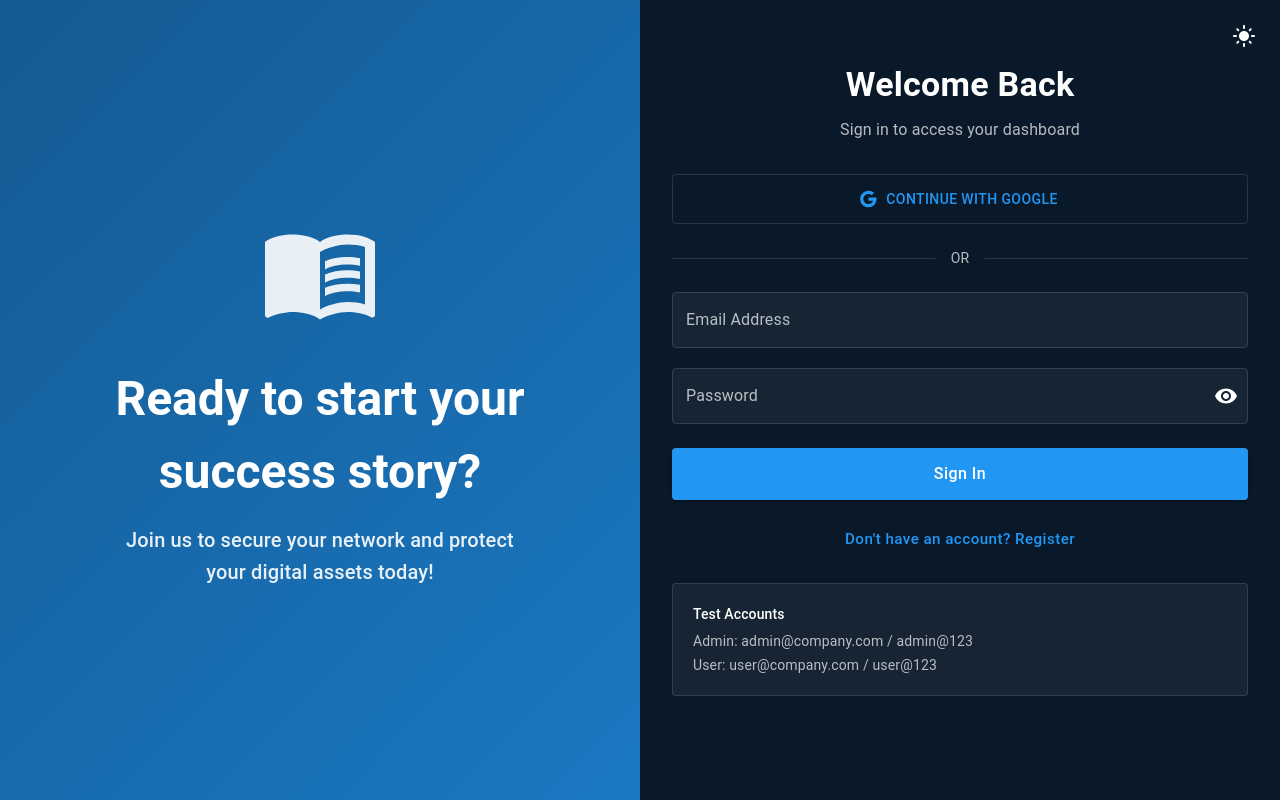
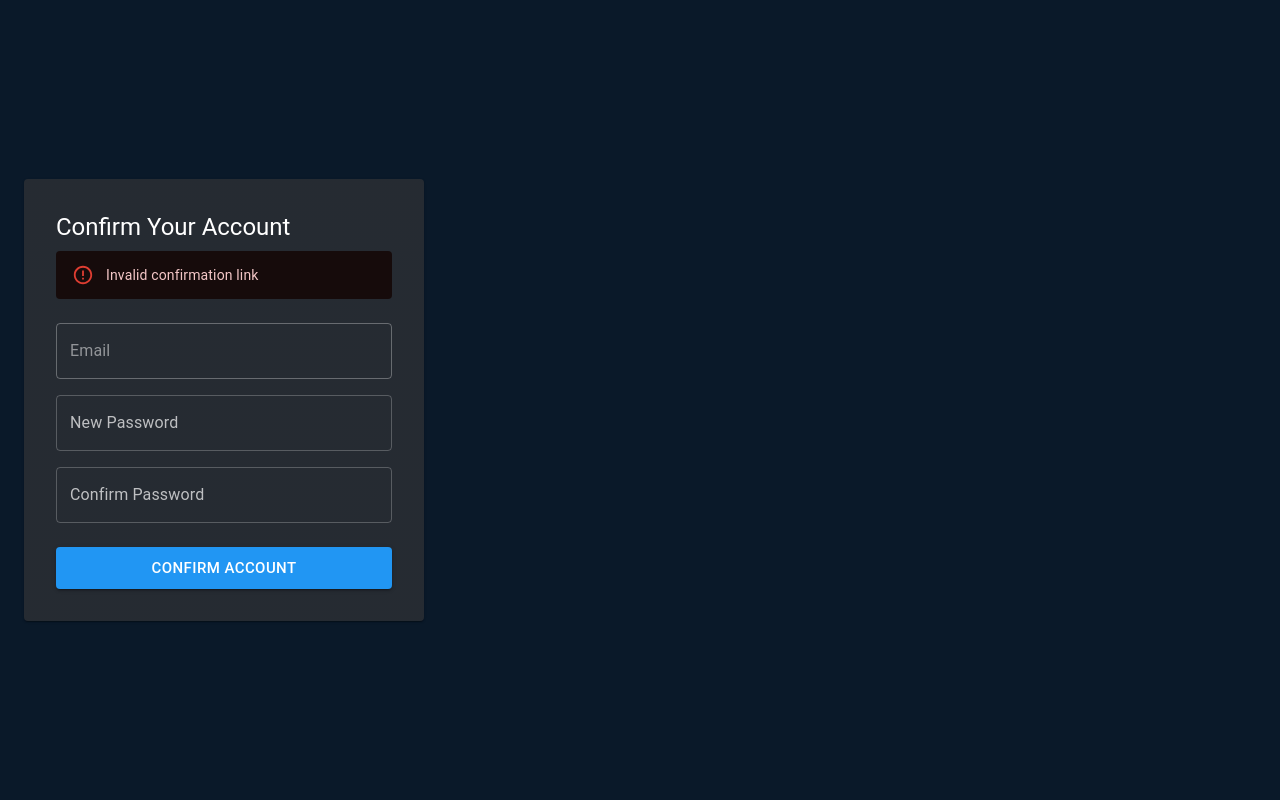
Before and after one commit to ilovemysocksmoree/ADscanner-, a React (Vite) app: page /confirm-account in a window 1280 px wide. Before the commit this address led to /login. Built offline with nearby package versions, Linux system fonts and the light colour scheme.

Commit message:
Added a new functionality where a password gets generated randomly and confirmation email is sent and after only conforming the user can log in to the account.

```diff
--- a/src/App.tsx
+++ b/src/App.tsx
@@ -17,6 +17,7 @@ import DomainGroups from './pages/admin/DomainGroups';
 import DomainUsers from './pages/admin/DomainUsers';
 import AddDomainUser from './pages/admin/AddDomainUser';
 import AdminLogs from './pages/admin/AdminLogs';
+import ConfirmAccount from './pages/ConfirmAccount';
 
 const DRAWER_WIDTH = 240;
 
@@ -95,6 +96,17 @@ function App() {
                 </Box>
               } />
 
+              <Route path="/confirm-account" element={
+                <Box sx={{
+                  display: 'flex',
+                  minHeight: '100vh',
+                  bgcolor: 'background.default',
+                  color: 'text.primary'
+                }}>
+                  <ConfirmAccount />
+                </Box>
+              } />
+
               <Route
                 path="/*"
                 element={
--- /dev/null
+++ b/src/pages/ConfirmAccount.tsx
@@ -0,0 +1,171 @@
+import React, { useState, useEffect } from 'react';
+import {
+  Box,
+  Paper,
+  Typography,
+  TextField,
+  Button,
+  Alert,
+  CircularProgress,
+} from '@mui/material';
+import { useNavigate, useLocation } from 'react-router-dom';
+import { useAuth } from '../contexts/AuthContext';
+import { loggingService } from '../services/LoggingService';
+
+export default function ConfirmAccount() {
+  const navigate = useNavigate();
+  const location = useLocation();
+  const [email, setEmail] = useState('');
+  const [newPassword, setNewPassword] = useState('');
+  const [confirmPassword, setConfirmPassword] = useState('');
+  const [error, setError] = useState<string | null>(null);
+  const [loading, setLoading] = useState(true);
+  const [confirmed, setConfirmed] = useState(false);
+
+  useEffect(() => {
+    const params = new URLSearchParams(location.search);
+    const emailParam = params.get('email');
+    if (emailParam) {
+      setEmail(emailParam);
+      // In a real application, you would verify the confirmation token here
+      setLoading(false);
+    } else {
+      setError('Invalid confirmation link');
+      setLoading(false);
+    }
+  }, [location]);
+
+  const handleSubmit = async (e: React.FormEvent) => {
+    e.preventDefault();
+    setError(null);
+
+    if (newPassword.length < 8) {
+      setError('Password must be at least 8 characters long');
+      return;
+    }
+
+    if (newPassword !== confirmPassword) {
+      setError('Passwords do not match');
+      return;
+    }
+
+    try {
+      // Get the user from localStorage
+      const savedUsers = localStorage.getItem('domainUsers');
+      const users = savedUsers ? JSON.parse(savedUsers) : [];
+      const userIndex = users.findIndex((u: any) => u.email === email);
+
+      if (userIndex === -1) {
+        setError('User not found');
+        return;
+      }
+
+      // Update user status and password
+      users[userIndex] = {
+        ...users[userIndex],
+        status: 'active',
+        password: newPassword, // In a real app, this would be hashed
+      };
+
+      localStorage.setItem('domainUsers', JSON.stringify(users));
+
+      loggingService.addLog(
+        users[userIndex],
+        'CONFIRM_ACCOUNT',
+        'User confirmed account and set new password',
+        '/confirm-account'
+      );
+
+      setConfirmed(true);
+      setTimeout(() => {
+        navigate('/login');
+      }, 2000);
+    } catch (error) {
+      setError('Failed to confirm account');
+    }
+  };
+
+  if (loading) {
+    return (
+      <Box
+        sx={{
+          display: 'flex',
+          justifyContent: 'center',
+          alignItems: 'center',
+          minHeight: '100vh',
+        }}
+      >
+        <CircularProgress />
+      </Box>
+    );
+  }
+
+  return (
+    <Box
+      sx={{
+        display: 'flex',
+        justifyContent: 'center',
+        alignItems: 'center',
+        minHeight: '100vh',
+        p: 3,
+      }}
+    >
+      <Paper sx={{ p: 4, maxWidth: 400, width: '100%' }}>
+        <Typography variant="h5" component="h1" gutterBottom>
+          Confirm Your Account
+        </Typography>
+
+        {error && (
+          <Alert severity="error" sx={{ mb: 3 }}>
+            {error}
+          </Alert>
+        )}
+
+        {confirmed && (
+          <Alert severity="success" sx={{ mb: 3 }}>
+            Account confirmed successfully! Redirecting to login...
+          </Alert>
+        )}
+
+        {!confirmed && (
+          <form onSubmit={handleSubmit}>
+            <TextField
+              fullWidth
+              label="Email"
+              value={email}
+              disabled
+              sx={{ mb: 2 }}
+            />
+
+            <TextField
+              fullWidth
+              label="New Password"
+              type="password"
+              value={newPassword}
+              onChange={(e) => setNewPassword(e.target.value)}
+              sx={{ mb: 2 }}
+            />
+
+            <TextField
+              fullWidth
+              label="Confirm Password"
+              type="password"
+              value={confirmPassword}
+              onChange={(e) => setConfirmPassword(e.target.value)}
+              sx={{ mb: 3 }}
+            />
+
+            <Button
+              type="submit"
+              variant="contained"
+              fullWidth
+              size="large"
+            >
+              Confirm Account
+            </Button>
+          </form>
+        )}
+      </Paper>
+    </Box>
+  );
+}
--- a/src/pages/admin/AddDomainUser.tsx
+++ b/src/pages/admin/AddDomainUser.tsx
@@ -12,7 +12,13 @@ import {
   Alert,
   FormHelperText,
   SelectChangeEvent,
+  IconButton,
+  InputAdornment,
 } from '@mui/material';
+import {
+  Visibility as VisibilityIcon,
+  VisibilityOff as VisibilityOffIcon,
+} from '@mui/icons-material';
 import { useNavigate, useParams, useLocation } from 'react-router-dom';
 import { useAuth } from '../../contexts/AuthContext';
 import { loggingService } from '../../services/LoggingService';
@@ -25,23 +31,67 @@ interface DomainGroup {
 interface FormData {
   name: string;
   email: string;
+  password: string;
   groupId: string;
   role: string;
-  status: 'active' | 'inactive';
+  status: 'pending' | 'active' | 'inactive';
 }
 
 interface FormErrors {
   name?: string;
   email?: string;
+  password?: string;
   groupId?: string;
   role?: string;
 }
+
+const generatePassword = () => {
+  const length = 12;
+  const charset = "abcdefghijklmnopqrstuvwxyzABCDEFGHIJKLMNOPQRSTUVWXYZ0123456789!@#$%^&*";
+  let password = "";
+  for (let i = 0; i < length; i++) {
+    password += charset.charAt(Math.floor(Math.random() * charset.length));
+  }
+  return password;
+};
+
+const sendConfirmationEmail = async (email: string, password: string, name: string) => {
+  // In a real application, this would use a proper email service
+  // For demonstration, we'll log the email content
+  const emailContent = `
+    Dear ${name},
+
+    An administrator has created an account for you. Please use the following credentials to log in:
+
+    Email: ${email}
+    Password: ${password}
+
+    Please click the following link to confirm your account:
+    http://yourdomain.com/confirm-account?email=${encodeURIComponent(email)}
+
+    This is a temporary password. You will be prompted to change it upon your first login.
+
+    Best regards,
+    Your Application Team
+  `;
+
+  console.log('Confirmation email content:', emailContent);
+
+  // In a real application, you would use an email service like SendGrid:
+  // await sendGrid.send({
+  //   to: email,
+  //   from: 'your-app@domain.com',
+  //   subject: 'Confirm Your Account',
+  //   text: emailContent,
+  // });
+};
 
 export default function AddDomainUser() {
   const navigate = useNavigate();
   const { userId } = useParams();
   const location = useLocation();
   const { user } = useAuth();
+  const [showPassword, setShowPassword] = useState(false);
   const [groups] = useState<DomainGroup[]>(() => {
     const saved = localStorage.getItem('domainGroups');
     return saved ? JSON.parse(saved) : [];
@@ -49,9 +99,10 @@ export default function AddDomainUser() {
   const [formData, setFormData] = useState<FormData>({
     name: '',
     email: '',
+    password: generatePassword(),
     groupId: location.state?.groupId || '',
     role: 'user',
-    status: 'active',
+    status: 'pending',
   });
   const [formErrors, setFormErrors] = useState<FormErrors>({});
   const [error, setError] = useState<string | null>(null);
@@ -64,13 +115,15 @@ export default function AddDomainUser() {
     }
 
     if (userId) {
-      // Load user data if editing
       const savedUsers = localStorage.getItem('domainUsers');
       const users = savedUsers ? JSON.parse(savedUsers) : [];
       const userToEdit = users.find((u: any) => u.id === userId);
 
       if (userToEdit) {
-        setFormData(userToEdit);
+        setFormData({
+          ...userToEdit,
+          password: '', // Don't load existing password
+        });
       } else {
         setError('User not found');
       }
@@ -98,6 +151,11 @@ export default function AddDomainUser() {
       isValid = false;
     } else if (!/\S+@\S+\.\S+/.test(formData.email)) {
       errors.email = 'Email is invalid';
+      isValid = false;
+    }
+
+    if (!userId && !formData.password) {
+      errors.password = 'Password is required for new users';
       isValid = false;
     }
 
@@ -148,19 +206,32 @@ export default function AddDomainUser() {
         const newUser = {
           ...formData,
           id: Math.random().toString(36).substr(2, 9),
-          lastLogin: new Date().toISOString(),
+          lastLogin: null,
+          status: 'pending',
         };
 
         localStorage.setItem('domainUsers', JSON.stringify([...users, newUser]));
 
-        loggingService.addLog(
-          user,
-          'CREATE_USER',
-          `Created new user: ${formData.email}`,
-          '/admin/add-domain-user'
-        );
+        // Send confirmation email
+        try {
+          await sendConfirmationEmail(formData.email, formData.password, formData.name);
+          loggingService.addLog(
+            user,
+            'CREATE_USER',
+            `Created new user: ${formData.email} and sent confirmation email`,
+            '/admin/add-domain-user'
+          );
+        } catch (error) {
+          console.error('Failed to send confirmation email:', error);
+          loggingService.addLog(
+            user,
+            'ERROR',
+            `Failed to send confirmation email to: ${formData.email}`,
+            '/admin/add-domain-user'
+          );
+        }
 
-        setSuccess('User created successfully');
+        setSuccess('User created successfully and confirmation email sent');
       }
 
       // Update group user count
@@ -198,6 +269,14 @@ export default function AddDomainUser() {
         [name]: undefined
       }));
     }
+  };
+
+  const handleGeneratePassword = () => {
+    const newPassword = generatePassword();
+    setFormData(prev => ({
+      ...prev,
+      password: newPassword
+    }));
   };
 
   return (
@@ -243,6 +322,42 @@ export default function AddDomainUser() {
             sx={{ mb: 2 }}
           />
 
+          {!userId && (
+            <TextField
+              fullWidth
+              label="Password"
+              name="password"
+              type={showPassword ? 'text' : 'password'}
+              value={formData.password}
+              onChange={handleInputChange}
+              error={!!formErrors.password}
+              helperText={formErrors.password}
+              sx={{ mb: 2 }}
+              InputProps={{
+                endAdornment: (
+                  <InputAdornment position="end">
+                    <IconButton
+                      onClick={() => setShowPassword(!showPassword)}
+                      edge="end"
+                    >
+                      {showPassword ? <VisibilityOffIcon /> : <VisibilityIcon />}
+                    </IconButton>
+                  </InputAdornment>
+                ),
+              }}
+            />
+          )}
+
+          {!userId && (
+            <Button
+              variant="outlined"
+              onClick={handleGeneratePassword}
+              sx={{ mb: 2 }}
+            >
+              Generate Random Password
+            </Button>
+          )}
+
           <FormControl fullWidth error={!!formErrors.groupId} sx={{ mb: 2 }}>
             <InputLabel>Domain Group</InputLabel>
             <Select
@@ -279,19 +394,6 @@ export default function AddDomainUser() {
             )}
           </FormControl>
 
-          <FormControl fullWidth sx={{ mb: 3 }}>
-            <InputLabel>Status</InputLabel>
-            <Select
-              name="status"
-              value={formData.status}
-              onChange={handleInputChange}
-              label="Status"
-            >
-              <MenuItem value="active">Active</MenuItem>
-              <MenuItem value="inactive">Inactive</MenuItem>
-            </Select>
-          </FormControl>
-
           <Box sx={{ display: 'flex', gap: 2 }}>
             <Button
               variant="outlined"
```
Also changed, not shown: 1 other file (tests, documents, lock files or other folders).
